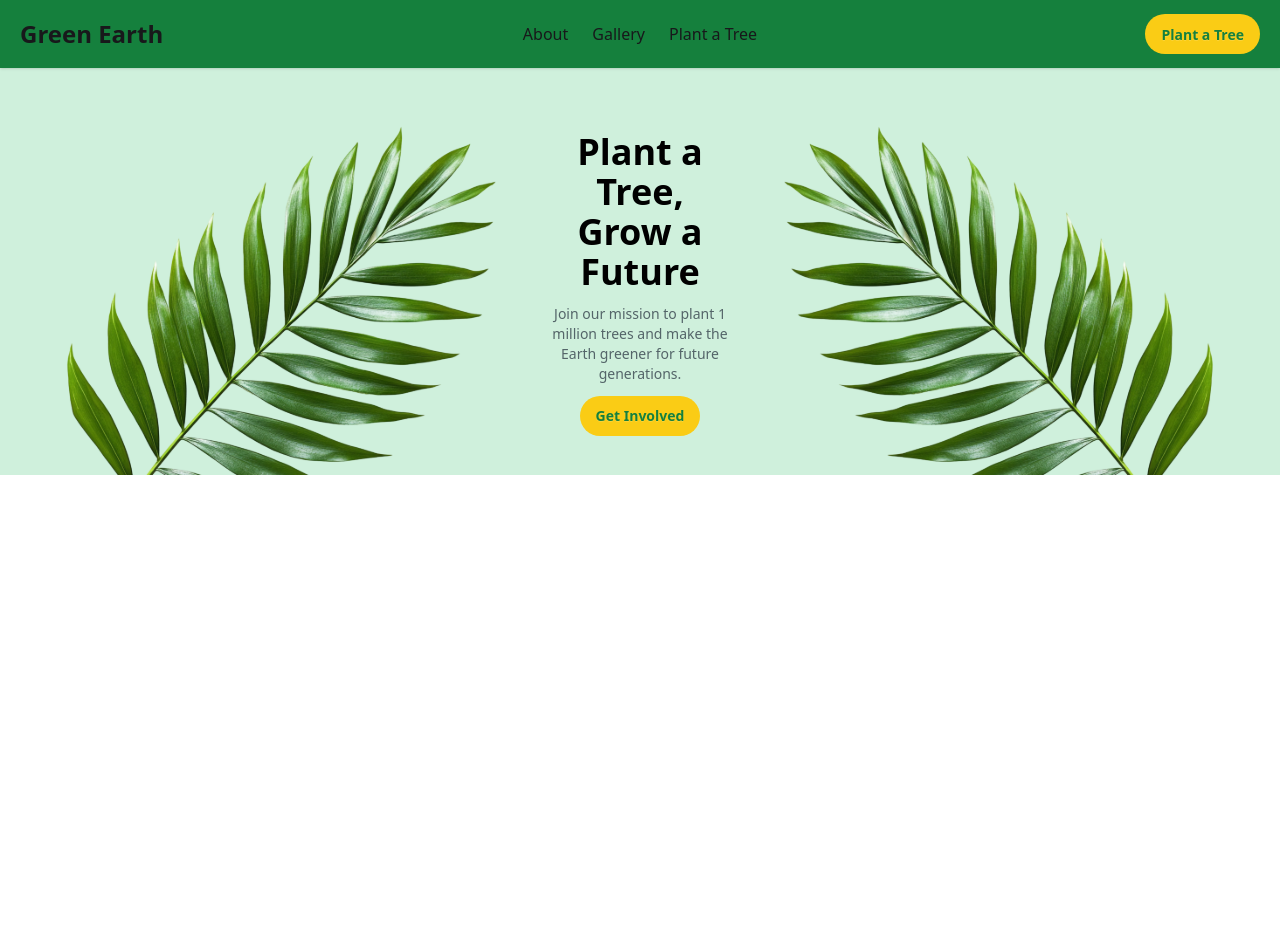
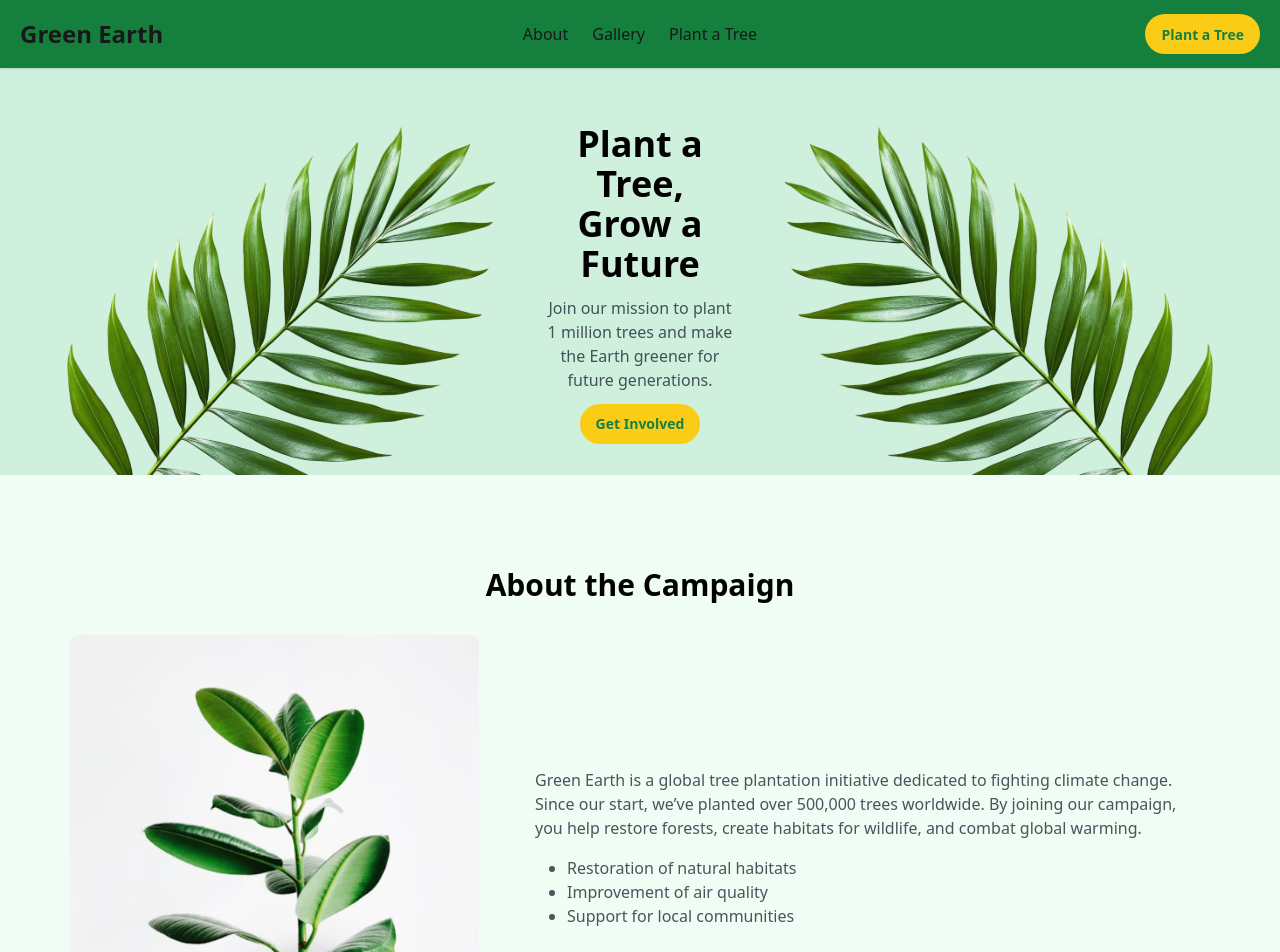
Before and after one commit to hossain-shifat/Green-Earth, a React (Vite) app: page / in a window 1280 px wide. Shown: the top 952 px of the page. Before the commit the page ends 800 px from the top, so only its background shows below. Built offline with nearby package versions, Linux system fonts and the light colour scheme.

Commit message:
Add about campaign section

```diff
--- a/index.html
+++ b/index.html
@@ -6,7 +6,7 @@
     <meta name="viewport" content="width=device-width, initial-scale=1.0" />
     <title>Green Earth</title>
   </head>
-  <body>
+  <body class="bg-[#F0FDF4]">
     <div id="root"></div>
     <script type="module" src="/src/main.jsx"></script>
   </body>
--- a/package.json
+++ b/package.json
@@ -1,5 +1,6 @@
 {
   "name": "green-earth",
+  "homepage": "https://hossain-shifat.github.io/Green-Earth/",
   "private": true,
   "version": "0.0.0",
   "type": "module",
@@ -7,7 +8,9 @@
     "dev": "vite",
     "build": "vite build",
     "lint": "eslint .",
-    "preview": "vite preview"
+    "preview": "vite preview",
+    "predeploy" : "npm run build",
+    "deploy" : "gh-pages -d dist"
   },
   "dependencies": {
     "@tailwindcss/vite": "^4.1.13",
--- a/src/App.jsx
+++ b/src/App.jsx
@@ -1,12 +1,14 @@
 import React from 'react'
 import Navbar from './Components/Navbar/Navbar'
 import Banner from './Components/Banner/Banner'
+import Campain from './Components/Campain/Campain'
 
 const App = () => {
   return (
     <div>
         <Navbar/>
         <Banner/>
+        <Campain/>
     </div>
   )
 }
--- /dev/null
+++ b/src/Components/Campain/Campain.jsx
@@ -0,0 +1,25 @@
+import React from 'react'
+import { assets } from '../../assets/assets'
+
+const Campain = () => {
+  return (
+    <div className='max-w-[1140px] mx-auto my-20 space-y-8'>
+        <h1 className='text-center pt-3 text-2xl  md:text-3xl text-black font-semibold'>About the Campaign</h1>
+            <div className="grid text-center justify-center items-center gap-4 md:gap-10 pb-5 md:flex">
+                <div className="p-5 md:p-0 md:w-full">
+                    <img src={assets.about} alt=""/>
+                </div>
+                <div className="text-left">
+                    <p className="p-4 text-[1rem] text-[#1F2937]/80">Green Earth is a global tree plantation initiative dedicated to fighting climate change. Since our start, we’ve planted over 500,000 trees worldwide. By joining our campaign, you help restore forests, create habitats for wildlife, and combat global warming.</p>
+                    <ul className="pl-12 list-disc text-[1rem] text-[#1F2937]/80">
+                        <li>Restoration of natural habitats</li>
+                        <li>Improvement of air quality</li>
+                        <li>Support for local communities</li>
+                    </ul>
+                </div>
+            </div>
+    </div>
+  )
+}
+
+export default Campain
--- a/src/index.css
+++ b/src/index.css
@@ -14,5 +14,5 @@
 
 /* global style for p tags */
 .details{
-    @apply text-sm text-[#1F2937]/70
+    @apply text-[1rem] text-[#1F2937]/80
 }
```
